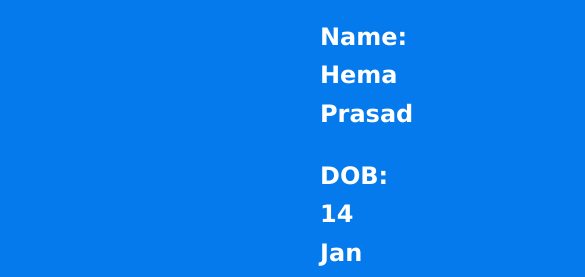
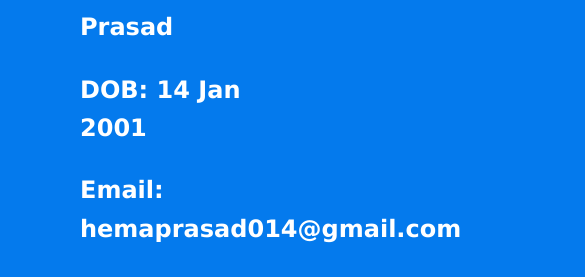
Before and after one commit to Prasadcatna/Resume, a plain HTML site: page index.html in a window 390 px wide. Shown: the part 248-525 px from the top of the page, 585 px wide, since content can reach past the window. Drawn offline with Linux system fonts and the light colour scheme.

Commit message:
Update style.css

```diff
--- a/style.css
+++ b/style.css
@@ -22,5 +22,7 @@
 }
 
 @media(max-width: 500px){
-    margin: 2rem 10rem;
+    body{
+        margin: 2rem 5rem;
+    }
 }
```
